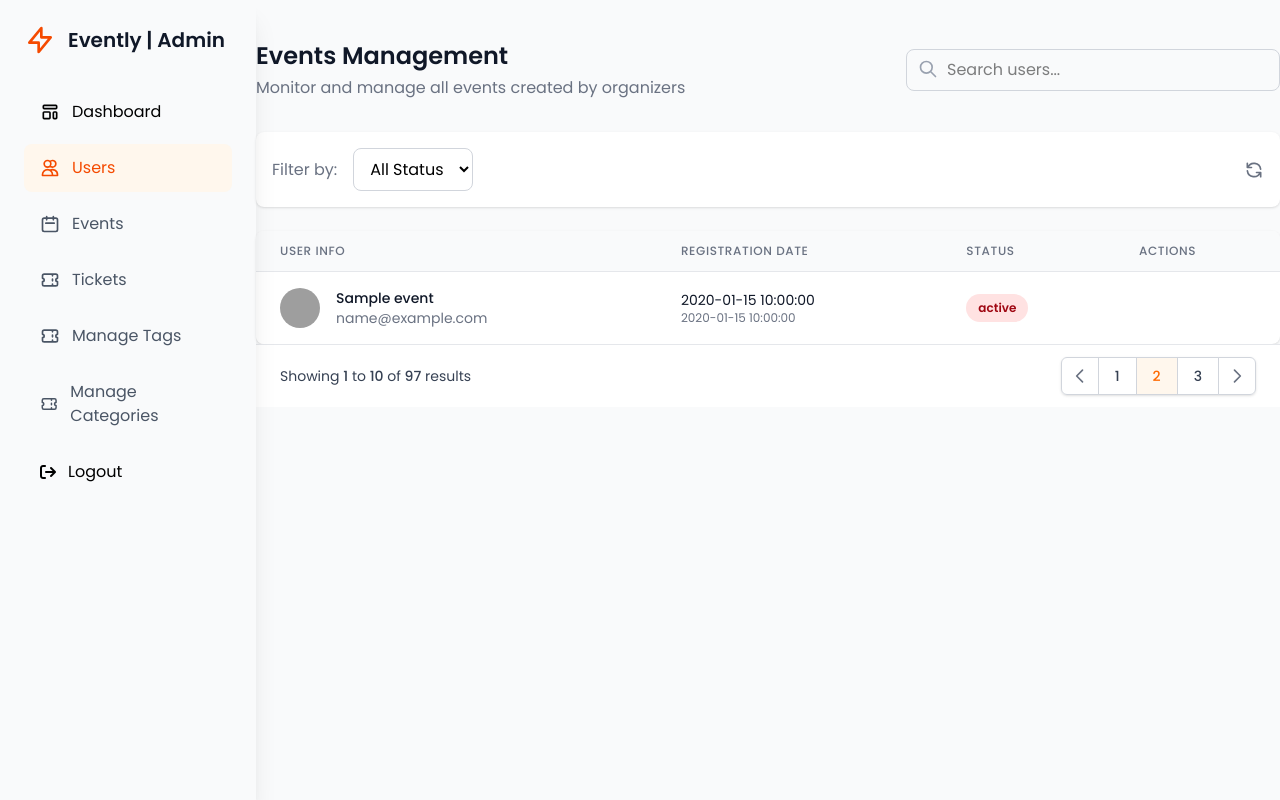
After one commit to Skayologie/Eventbrite, a PHP site: the page made by app/views/back/events.twig in a window 1280 px wide. The commit adds this page. Run offline with PHP 8.4, Linux system fonts and the light colour scheme; the template is opened without the code that fills it: most values are stand-ins (such as "Sample title", 1, 10 or a date in 2020); some libraries are stand-ins or nearby versions; grey boxes are pictures that could not be loaded.

Commit message:
feat : create the function for admin to manage the exists events

```diff
--- a/app/core/Model.php
+++ b/app/core/Model.php
@@ -46,7 +46,7 @@ class Model
         }
     }
 
-    public function Edit($id,$table,$data){
+    public function Edit($id,$table,$data,$column="id"){
         try {
             $conn = $this->conn;
             $args = array();
@@ -54,7 +54,7 @@ class Model
             foreach ($data as $key => $value) {
                 $args[] = "$key = ?";
             }
-            $sql = "UPDATE $table SET " . implode(',', $args) . " WHERE id = $id";
+            $sql = "UPDATE $table SET " . implode(',', $args) . " WHERE $column = $id";
             $stmt = $conn->prepare($sql);
             $result =  $stmt->execute(array_values($data));
         } catch (\PDOException $th) {
--- a/app/models/Event.php
+++ b/app/models/Event.php
@@ -72,7 +72,9 @@ class Event{
         return $this->model->Edit($event_id, $table, $data);
     }
 
-
+    public function approverejectEvent($event_id,$option){
+        return $this->model->Edit($event_id, "events", ["event_status"=>$option],"event_id");
+    }
     public function deleteEvent($event_id) {
         $conn = $this->pdo;
         $sql = "DELETE FROM events WHERE event_id = :event_id";
@@ -82,7 +84,7 @@ class Event{
 
 
     public function show_events($conditions = []) {
-        $query = "SELECT TIME_FORMAT(event_start_at, '%H:%i') AS start_date ,TIME_FORMAT(event_end_at, '%H:%i') AS end_date , events.*, users.fname as creator_name, categories.categorie_name as category_name, users.photo FROM events INNER JOIN users ON users.user_id = events.event_creator LEFT JOIN categories ON categories.categorie_id = events.event_category LEFT JOIN ville ON events.event_city = ville.id";
+        $query = "SELECT TIME_FORMAT(event_start_at, '%H:%i') AS start_date ,TIME_FORMAT(event_end_at, '%H:%i') AS end_date , events.*, users.fname as creator_name, users.email , categories.categorie_name as category_name, users.photo FROM events INNER JOIN users ON users.user_id = events.event_creator LEFT JOIN categories ON categories.categorie_id = events.event_category LEFT JOIN ville ON events.event_city = ville.id";
         if (!empty($conditions)) {
             $whereConditions = [];
             foreach ($conditions as $key => $val) {
--- /dev/null
+++ b/app/views/back/events.twig
@@ -0,0 +1,203 @@
+{% extends("layouts/master.twig") %}
+{% block title %}
+    Manage Users
+{% endblock  %}
+{% block content %}
+<div class="flex">
+{% include 'layouts/aside.twig' with {"active":"users","role":3 }  %}
+    <div class="my-10 w-[80%] mx-auto">
+        <!-- Header -->
+        <header class="flex justify-between items-center mb-8">
+            <div>
+                <h1 class="text-2xl font-bold text-gray-900">Events Management</h1>
+                <p class="text-gray-500 mt-1">Monitor and manage all events created by organizers</p>
+            </div>
+            <div class="relative">
+                <input
+                        type="text"
+                        placeholder="Search users..."
+                        class="pl-10 pr-4 py-2 border border-gray-300 rounded-lg focus:ring-2 focus:ring-orange-200 focus:border-orange-500" />
+                <svg
+                        class="w-5 h-5 text-gray-400 absolute left-3 top-2.5"
+                        fill="none"
+                        stroke="currentColor"
+                        viewBox="0 0 24 24">
+                    <path
+                            stroke-linecap="round"
+                            stroke-linejoin="round"
+                            stroke-width="2"
+                            d="M21 21l-6-6m2-5a7 7 0 11-14 0 7 7 0 0114 0z" />
+                </svg>
+            </div>
+        </header>
+
+        <!-- Filters -->
+        <div class="bg-white p-4 rounded-lg shadow-sm mb-6 flex items-center gap-4">
+            <span class="text-gray-500">Filter by:</span>
+            <select
+                    aria-label="Filter by status"
+                    class="border border-gray-300 rounded-lg px-3 py-2 focus:ring-2 focus:ring-orange-200 focus:border-orange-500">
+                <option>All Status</option>
+                <option>Active</option>
+                <option>Banned</option>
+            </select>
+            <a class="ml-auto text-gray-500 hover:text-gray-700">
+                <svg
+                        class="w-5 h-5"
+                        fill="none"
+                        stroke="currentColor"
+                        viewBox="0 0 24 24">
+                    <path
+                            stroke-linecap="round"
+                            stroke-linejoin="round"
+                            stroke-width="2"
+                            d="M4 4v5h.582m15.356 2A8.001 8.001 0 004.582 9m0 0H9m11 11v-5h-.581m0 0a8.003 8.003 0 01-15.357-2m15.357 2H15" />
+                </svg>
+            </a>
+        </div>
+
+        <!-- Users Table -->
+        <div class="bg-white rounded-lg shadow-sm overflow-hidden">
+            <table class="min-w-full divide-y divide-gray-200">
+                <thead class="bg-gray-50">
+                <tr>
+                    <th class="px-6 py-3 text-left text-xs font-medium text-gray-500 uppercase tracking-wider">
+                        User Info
+                    </th>
+                    <th class="px-6 py-3 text-left text-xs font-medium text-gray-500 uppercase tracking-wider">
+                        Registration Date
+                    </th>
+                    <th class="px-6 py-3 text-left text-xs font-medium text-gray-500 uppercase tracking-wider">
+                        Status
+                    </th>
+                    <th class="px-6 py-3 text-left text-xs font-medium text-gray-500 uppercase tracking-wider">
+                        Actions
+                    </th>
+                </tr>
+                </thead>
+                <tbody class="bg-white divide-y divide-gray-200">
+                {% for event in events %}
+                    <!-- Pending User -->
+                    <tr class="hover:bg-gray-50 transition-colors">
+                        <td class="px-6 py-4">
+                            <div class="flex items-center">
+                                <img class="h-10 w-10 rounded-full object-cover" src="https://randomuser.me/api/portraits/men/3.jpg" alt="User avatar"/>
+                                <div class="ml-4">
+                                    <div class="text-sm font-medium text-gray-900">{{ event.event_title }}</div>
+                                    <div class="text-sm text-gray-500">{{ event.email }}</div>
+                                </div>
+                            </div>
+                        </td>
+                        <td class="px-6 py-4 whitespace-nowrap">
+                            <div class="text-sm text-gray-900">{{ event.event_date }}</div>
+                            <div class="text-xs text-gray-500">{{ event.event_start_at }}</div>
+                        </td>
+                        <td class="px-6 py-4 whitespace-nowrap">
+                    <span class="px-3 py-1 inline-flex text-xs leading-5 font-semibold rounded-full{% if event.event_status == "pending" %} bg-yellow-100 text-yellow-800 {% elseif event.event_status == "accepted" %} bg-green-100 text-green-800 {% else %} bg-red-100 text-red-800 {% endif %} ">
+                      {{ event.event_status }}
+                    </span>
+                        </td>
+                        {% if event.event_status == "accepted" %}
+                            <td class="px-6 py-4 whitespace-nowrap text-sm font-medium">
+                                <div class="flex items-center gap-3">
+                                    <a href="/Organizer/EventDetails/{{ event.event_id }}"><button class="text-gray-500 hover:text-gray-600 transition-colors">View</button></a>
+                                </div>
+                            </td>
+                        {% elseif event.event_status == "rejected" %}
+                            <td class="px-6 py-4 whitespace-nowrap text-sm font-medium">
+                                <div class="flex items-center gap-3">
+                                    <a href="/Organizer/EventDetails/{{ event.event_id }}"><button class="text-gray-500 hover:text-gray-600 transition-colors">View</button></a>
+                                </div>
+                            </td>
+                        {% elseif event.event_status == "pending" %}
+                            <td class="px-6 py-4 whitespace-nowrap text-sm font-medium">
+                                <div class="flex items-center gap-3">
+                                    <a href="/Admin/Events/ManageEvent/{{ event.event_id }}/accepted"><button class="text-green-500 hover:text-green-600 transition-colors">Approve</button></a>
+                                    <a href="/Admin/Events/ManageEvent/{{ event.event_id }}/rejected"><button class="text-red-500 hover:text-red-600 transition-colors">Reject</button></a>
+                                    <a href="/Organizer/EventDetails/{{ event.event_id }}"><button class="text-gray-500 hover:text-gray-600 transition-colors">View</button></a>
+                                </div>
+                            </td>
+                        {% endif %}
+                    </tr>
+                {% endfor %}
+                <!-- Add more user rows as needed -->
+                </tbody>
+            </table>
+
+            <!-- ...existing pagination code... -->
+        </div>
+
+        <!-- Pagination -->
+        <div class="bg-white px-4 py-3 border-t border-gray-200 sm:px-6">
+            <div class="flex items-center justify-between">
+                <div class="flex-1 flex justify-between sm:hidden">
+                    <button
+                            class="relative inline-flex items-center px-4 py-2 border border-gray-300 text-sm font-medium rounded-md text-gray-700 bg-white hover:bg-gray-50">
+                        Previous
+                    </button>
+                    <button
+                            class="ml-3 relative inline-flex items-center px-4 py-2 border border-gray-300 text-sm font-medium rounded-md text-gray-700 bg-white hover:bg-gray-50">
+                        Next
+                    </button>
+                </div>
+                <div
+                        class="hidden sm:flex-1 sm:flex sm:items-center sm:justify-between">
+                    <div>
+                        <p class="text-sm text-gray-700">
+                            Showing <span class="font-medium">1</span> to
+                            <span class="font-medium">10</span> of
+                            <span class="font-medium">97</span> results
+                        </p>
+                    </div>
+                    <div>
+                        <nav
+                                class="relative z-0 inline-flex rounded-md shadow-sm -space-x-px">
+                            <button
+                                    class="relative inline-flex items-center px-2 py-2 rounded-l-md border border-gray-300 bg-white text-sm font-medium text-gray-500 hover:bg-gray-50">
+                                <span class="sr-only">Previous</span>
+                                <svg
+                                        class="h-5 w-5"
+                                        fill="none"
+                                        stroke="currentColor"
+                                        viewBox="0 0 24 24">
+                                    <path
+                                            stroke-linecap="round"
+                                            stroke-linejoin="round"
+                                            stroke-width="2"
+                                            d="M15 19l-7-7 7-7" />
+                                </svg>
+                            </button>
+                            <button
+                                    class="relative inline-flex items-center px-4 py-2 border border-gray-300 bg-white text-sm font-medium text-gray-700 hover:bg-gray-50">
+                                1
+                            </button>
+                            <button
+                                    class="relative inline-flex items-center px-4 py-2 border border-gray-300 bg-orange-50 text-sm font-medium text-orange-500 hover:bg-orange-100">
+                                2
+                            </button>
+                            <button
+                                    class="relative inline-flex items-center px-4 py-2 border border-gray-300 bg-white text-sm font-medium text-gray-700 hover:bg-gray-50">
+                                3
+                            </button>
+                            <button
+                                    class="relative inline-flex items-center px-2 py-2 rounded-r-md border border-gray-300 bg-white text-sm font-medium text-gray-500 hover:bg-gray-50">
+                                <span class="sr-only">Next</span>
+                                <svg
+                                        class="h-5 w-5"
+                                        fill="none"
+                                        stroke="currentColor"
+                                        viewBox="0 0 24 24">
+                                    <path
+                                            stroke-linecap="round"
+                                            stroke-linejoin="round"
+                                            stroke-width="2"
+                                            d="M9 5l7 7-7 7" />
+                                </svg>
+                            </button>
+                        </nav>
+                    </div>
+                </div>
+            </div>
+        </div>
+</div>
+{% endblock %}
--- a/app/views/layouts/aside.twig
+++ b/app/views/layouts/aside.twig
@@ -52,7 +52,7 @@
                 Users
             </a>
             <a
-                    href="#"
+                    href="../../../../Admin/Events"
                     class="flex items-center gap-3 px-4 py-3 text-gray-600 hover:bg-gray-50 rounded-lg transition-colors">
                 <svg
                         class="w-5 h-5"
--- a/public/index.php
+++ b/public/index.php
@@ -36,6 +36,8 @@ $router->get("/ChangeRole",UserController::class, "switch_role");
 $router->get("/logout",Auth::class, "logout");
 $router->get("/Admin/Dashboard",DashboardController::class, "index");
 $router->get("/Admin/Users",UserController::class, "index");
+$router->get("/Admin/Events",EventController::class, "index");
+$router->get("/Admin/Events/ManageEvent/{id}/{option}",EventController::class, "ApproveRejectEvent");
 $router->get("/checkRole",UserController::class, "checkRole");
 
 //Tag
```
Also changed, not shown: app/controllers/EventController.php (+18 -5 lines), app/views/front/Organizer_Single_Event.twig (+4 -5 lines).
